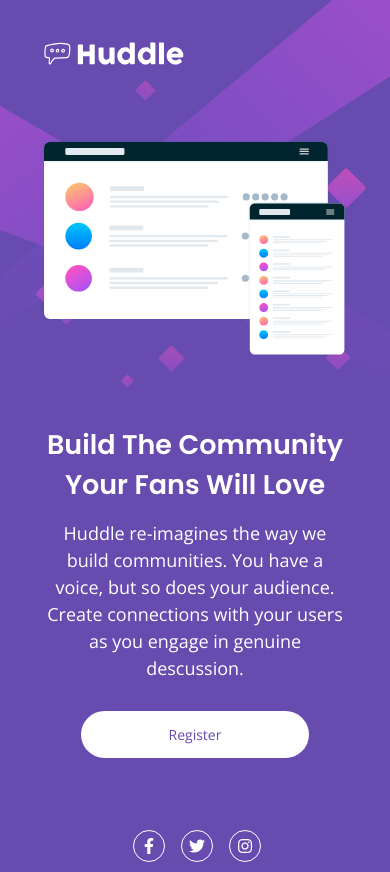
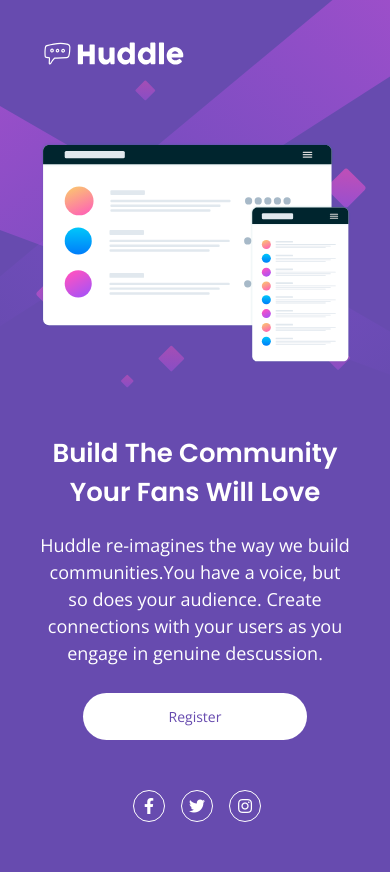
Before and after one commit to Pedro-Peresss/Quest-HTML-CSS-Dev-Quest, a plain HTML site: page index.html in a window 390 px wide. After the commit the page ends 844 px from the top, so only its background shows below. Drawn offline with nearby package versions, Linux system fonts and the light colour scheme.

Commit message:
Ajustando responsividade para maior adaptação em novas resoluções

```diff
--- a/src/css/estilos.css
+++ b/src/css/estilos.css
@@ -1,13 +1,16 @@
-
+html, body{
+    max-height: 100vh;
+    height: 100vh;
+}
 body{
+    display: flex;
+    flex-direction: column;
     font-family: "Open Sans", sans-serif;
     width: 100%;
-    min-height: 100vh;
     background: url(../images/bg-desktop.svg) no-repeat;
     background-position: center;
     background-size: cover;
     background-color: hsl(257, 40%, 49%);
-    position: relative;
 }
 
 .header{
@@ -19,25 +22,27 @@ body{
 }
 
 .container{
-    width: 100%;
+    flex: 1;
     display: flex;
-    padding: 25px 72px  72px 72px;
-    gap: 52px;
+    justify-content: space-around;
+    padding: 25px 45px 0;
 }
 
 .container .image-project{
-    max-width: 800px;
+    max-width: 50vw;
+    max-height: 64vh;
 }
 
 .container .image-project img{
     width: 100%;
+    height: 100%;
 }
 
 .container .info-project{
-    max-width: 520px;
+    max-width: 37vw;
     display: flex;
     flex-direction: column;
-    padding: 42px 0;
+    padding: 42px 2px;
     gap: 10px;
     color: #fff;
 }
@@ -50,7 +55,7 @@ body{
 
 .container .info-project p{
     padding: 12px 0 16px;
-    line-height: 26px;
+    line-height: 27px;
     font-size: 18px;
 }
 
@@ -70,10 +75,10 @@ body{
 }
 
 .footer{
-    position: absolute;
+    margin: auto;
     width: 100%;
-    bottom: 0;
-    padding: 13px 80px;
+    height: 7vh;
+    padding: 0 5.4vw 5vh;
     display: flex;
     justify-content: flex-end;
 }
--- a/src/css/responsivo.css
+++ b/src/css/responsivo.css
@@ -3,11 +3,28 @@
         flex-direction: column;
         justify-content: center;
         align-items: center;
+        padding: 0;
+    }
+
+    .container .info-project {
+        text-align: center;
+        max-width: 100%;
+        gap: 20px;
     }
 
     .container .info-project h2 {
         font-size: 46px;
     }
+
+    .container .info-project p{
+        padding: 0 10vw;
+    }
+
+    .footer {
+        justify-content: center;
+        padding: 10px 0;
+    }
+
 
 }
 
@@ -19,23 +36,12 @@
         background-color: hsl(257, 40%, 49%);
     }
 
-    .container {
-        flex-direction: column;
-        justify-content: center;
-        align-items: center;
-    }
-
-    .container .info-project {
-        text-align: center;
-    }
-
     .container .info-project .btn-register {
         display: flex;
         justify-content: center;
     }
 
     .footer {
-        position: relative;
         justify-content: center;
         padding: 10px 0;
     }
@@ -62,32 +68,22 @@
 
     .container {
         gap: 0;
-        padding: 20px 25px;
     }
-
-    .container .image-project {
-        padding: 7px 18px 25px 16px;
+    .container .image-project{
+    min-width: 90vw;
+    height: auto;
+    padding: 30px 20px;
+}
+    .container .info-project{
+        padding: 35px 0;
     }
-
-    .container .info-project {
-        padding-top: 38px;
-        gap: 3px;
-    }
-
     .container .info-project h2 {
-        font-size: 27px;
-    }
-
-    .container .info-project p {
-        padding: 12px 18px 14px;
-        line-height: 27px;
-        font-size: 18px;
-
+        font-size: 26px;
     }
 
     .container .info-project .btn-register a {
-        padding: 14px 88px;
-        margin-top: 12px;
+        padding: 14px 86px;
+        margin-top: 6px;
         font-size: 14px;
         display: flex;
     }
```
Also changed, not shown: index.html (+1 -1 lines).
